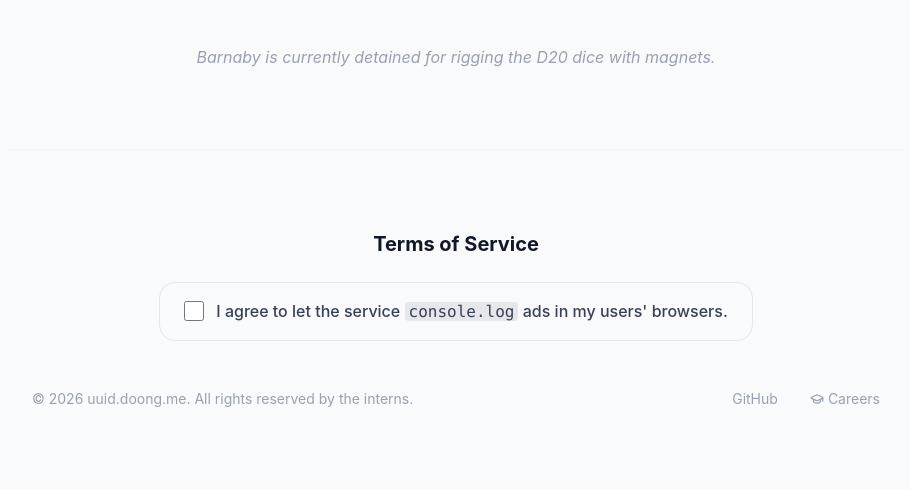
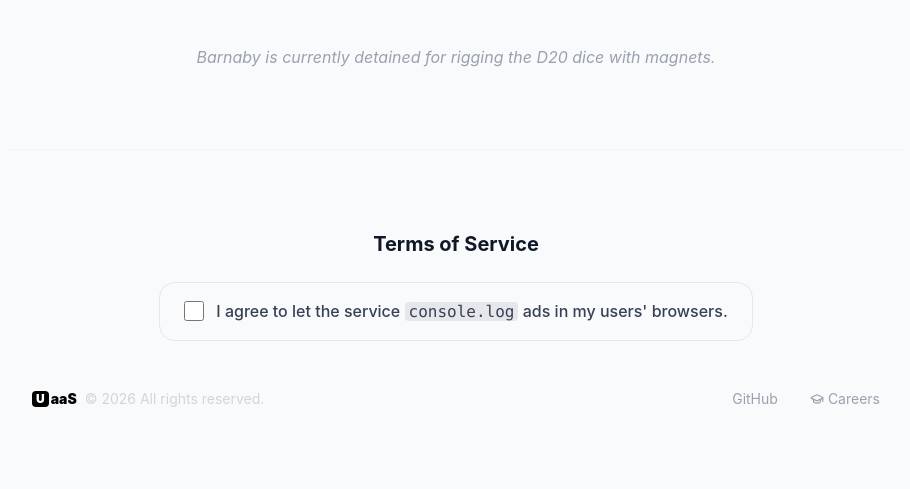
Before and after one commit to Dong-Chen-1031/uaas, an Astro site: page / in a window 1280 px wide. Shown: the part 5981-6470 px from the top of the page, without its empty margins (184-1094 px from the left). Built offline with nearby package versions, Linux system fonts and the light colour scheme; Astro itself is replaced by a stand-in of ours; some icons are missing.

Commit message:
Update Footer.astro and Roadmap.astro: adjust copyright and founder name for branding

```diff
--- a/src/components/Footer.astro
+++ b/src/components/Footer.astro
@@ -23,7 +23,14 @@ import { Twitter, Github, GraduationCap } from "lucide-astro";
 
     <div
         class="flex flex-col md:flex-row justify-between items-center gap-8 text-gray-400 text-sm">
-        <p>© 2026 uuid.doong.me. All rights reserved by the interns.</p>
+        <div class="flex items-center font-black text-black">
+            <span class="bg-black text-white px-1 rounded text-xs mr-0.5"
+                >U</span
+            >aaS
+            <span class="text-gray-300 font-normal ml-2"
+                >© 2026 All rights reserved.</span
+            >
+        </div>
         <div class="flex gap-8">
             <!-- <a
                 href="#"
--- a/src/components/Roadmap.astro
+++ b/src/components/Roadmap.astro
@@ -60,7 +60,7 @@
                     latency is up by 400ms but my 'vibe' score is through the
                     roof.”
                     <cite class="block mt-2 not-italic font-bold text-sm"
-                        >— Dong, Founder of something</cite
+                        >— Dong, Founder of UaaS</cite
                     >
                 </blockquote>
                 <blockquote class="border-l-4 border-gray-200 pl-4 py-1">
```
Also changed, not shown: src/components/Hero.astro (+21 -0 lines).
